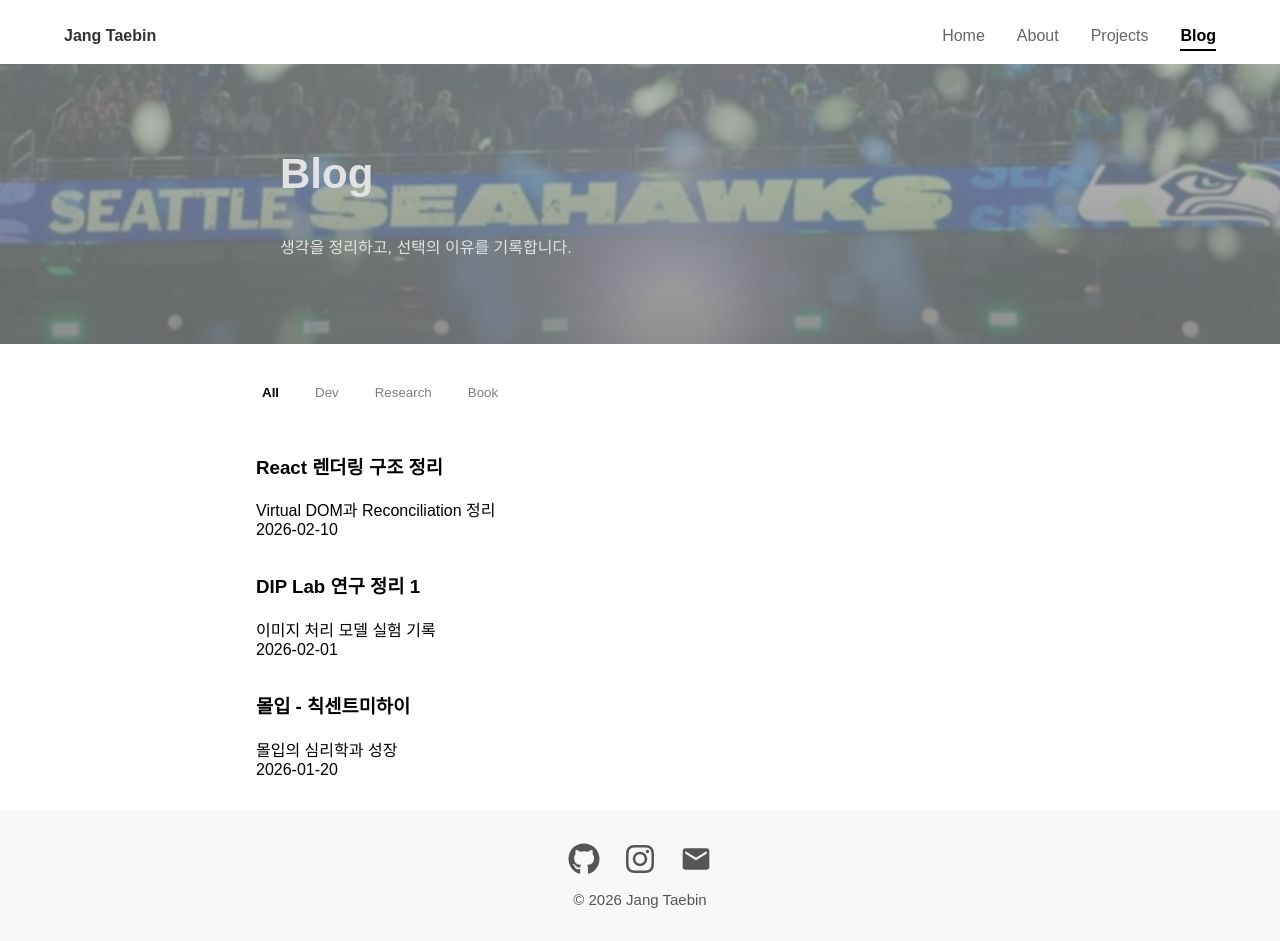
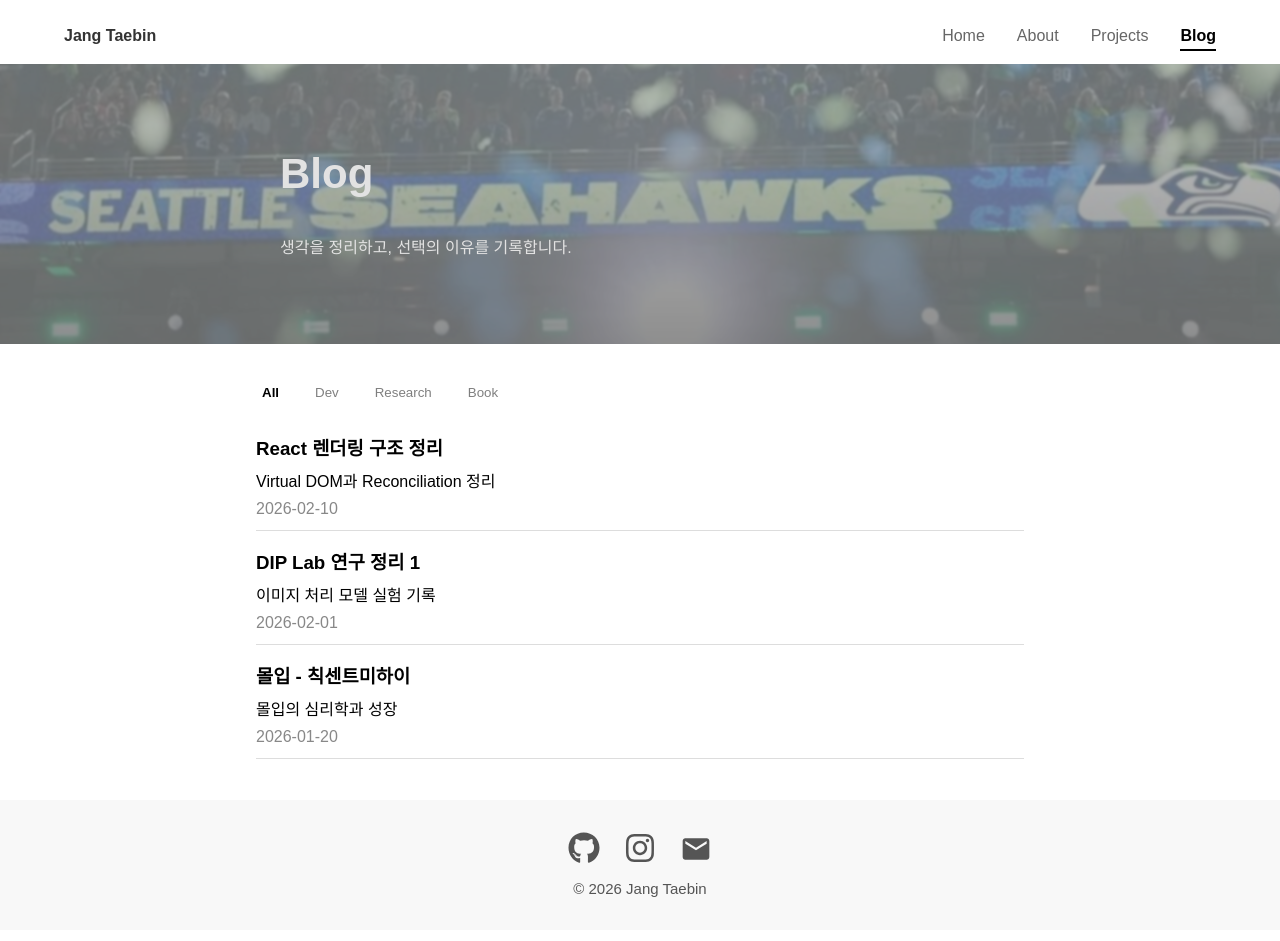
Before and after one commit to jangtaebin3/jangtaebin3.github.io, a React (Vite) app: page /blog in a window 1280 px wide. Built offline with nearby package versions, Linux system fonts and the light colour scheme.

Commit message:
feat: styled 컴포넌트 적용

```diff
--- a/src/pages/Blog/components/PostList.tsx
+++ b/src/pages/Blog/components/PostList.tsx
@@ -1,4 +1,5 @@
 import type { BlogPost } from '@/types/blog';
+import * as S from './style';
 
 interface PostListProps {
   posts: BlogPost[]
@@ -6,15 +7,15 @@ interface PostListProps {
 
 const PostList = ({ posts }: PostListProps) => {
   return (
-    <div>
+    <S.PostListContainer>
       {posts.map(post => (
-        <div key={post.id} style={{ marginBottom: '32px' }}>
-          <h3>{post.title}</h3>
-          <p>{post.description}</p>
-          <span>{post.date}</span>
-        </div>
+        <S.PostItem key={post.id}>
+          <S.PostTitle>{post.title}</S.PostTitle>
+          <S.PostDescription>{post.description}</S.PostDescription>
+          <S.PostDate>{post.date}</S.PostDate>
+        </S.PostItem>
       ))}
-    </div>
+    </S.PostListContainer>
   )
 }
 export default PostList;
```
